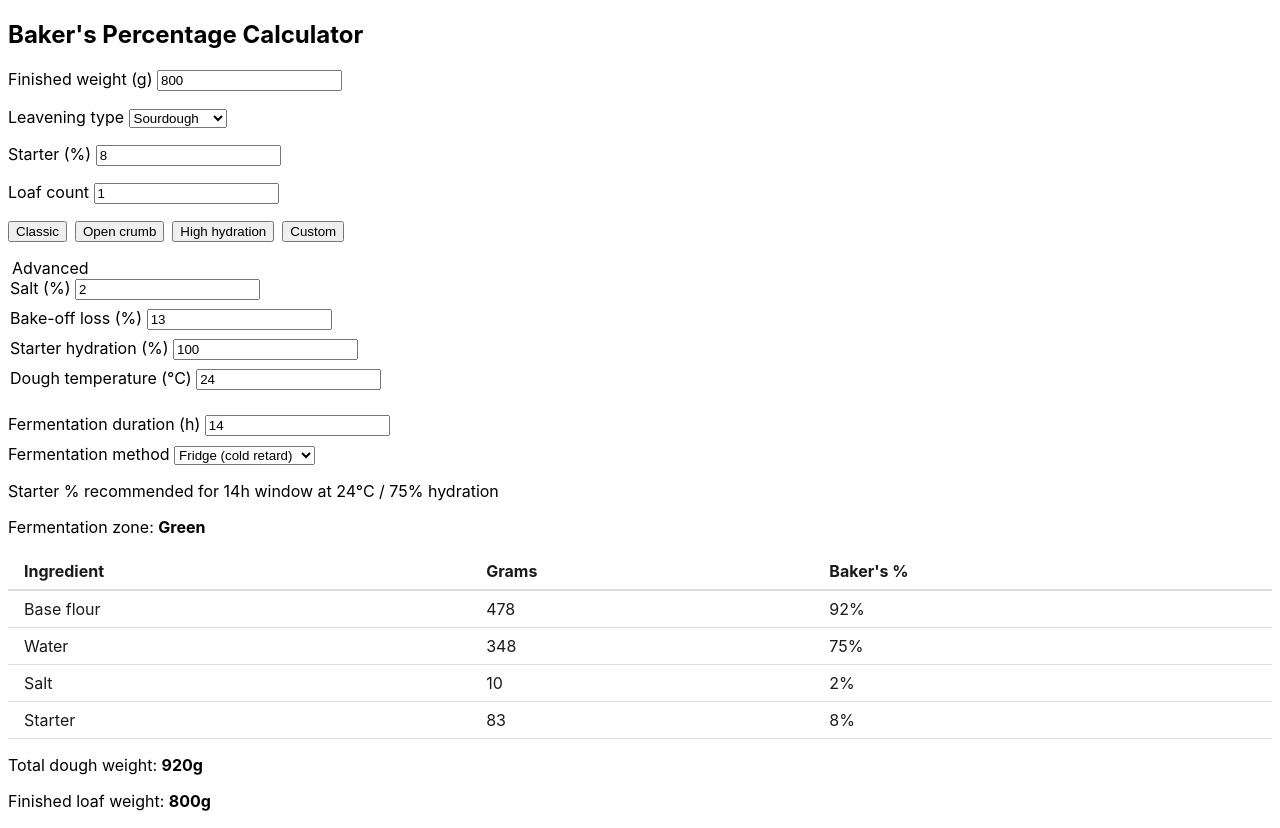
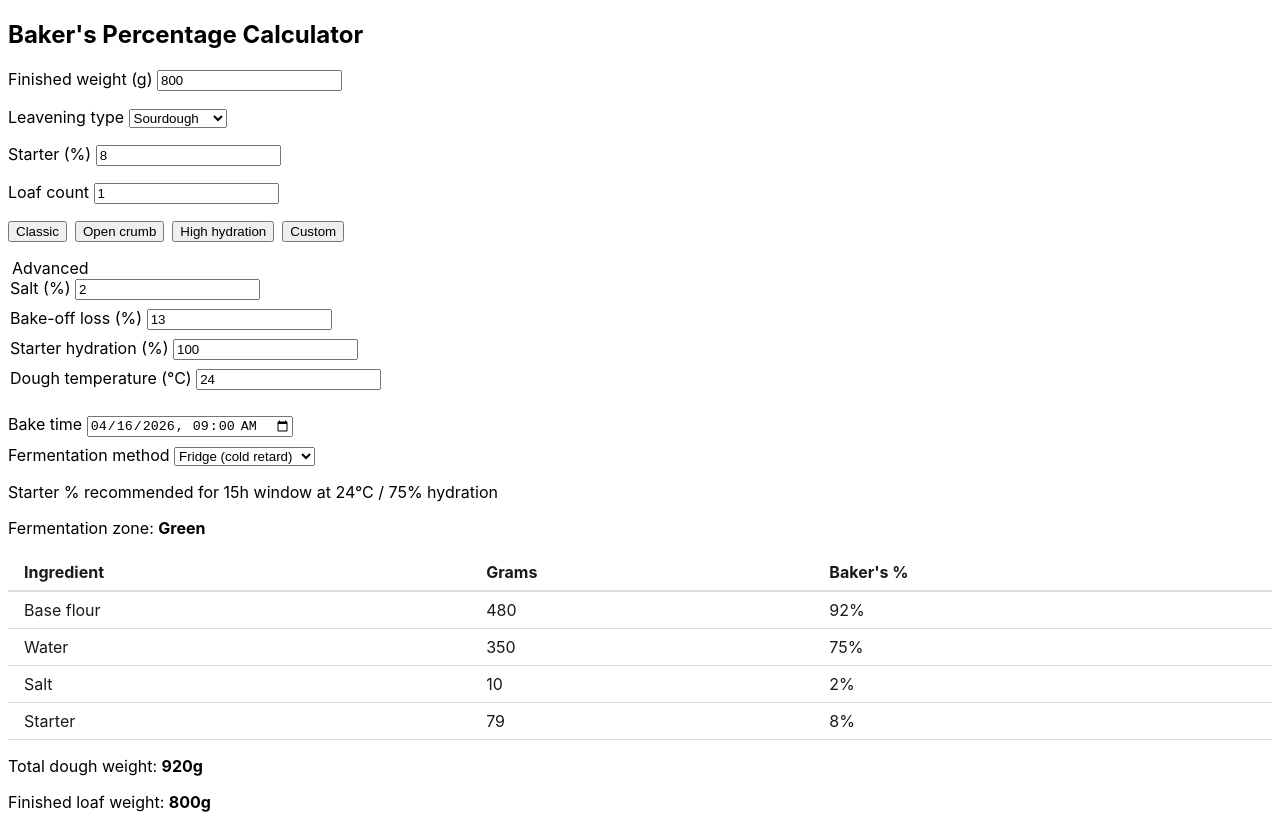
Before and after one commit to nymann/bakers-percentage, a React (Vite) app: page / in a window 1280 px wide. Built offline with nearby package versions, Linux system fonts and the light colour scheme.

Commit message:
Implement story 06 scenario 07: bake time datetime picker
useBakeTime hook derives duration from current time to bake time
(defaults to tomorrow 09:00). Datetime picker replaces manual
duration input when auto-recommend flag is on.

```diff
--- a/src/adapters/driving/RecipeCalculator.tsx
+++ b/src/adapters/driving/RecipeCalculator.tsx
@@ -2,6 +2,7 @@ import { useEffect, useRef, useState } from 'react'
 import { useRecipeCalculator } from '../../application/use-cases/useRecipeCalculator'
 import { useFermentationZone } from '../../application/use-cases/useFermentationZone'
 import { useStarterRecommendation } from '../../application/use-cases/useStarterRecommendation'
+import { useBakeTime } from '../../application/use-cases/useBakeTime'
 import type { YeastType } from '../../domain/Recipe'
 import type { LeavingType } from '../../domain/SourdoughRecipe'
 import type { FermentationMethod } from '../../domain/StarterRecommendation'
@@ -20,6 +21,15 @@ import { tokens } from '../../design-system/tokens'
 
 function formatPercentage(value: number): string {
   return `${Math.round(value * 100)}%`
+}
+
+function formatDatetimeLocal(date: Date): string {
+  const y = date.getFullYear()
+  const m = String(date.getMonth() + 1).padStart(2, '0')
+  const d = String(date.getDate()).padStart(2, '0')
+  const h = String(date.getHours()).padStart(2, '0')
+  const min = String(date.getMinutes()).padStart(2, '0')
+  return `${y}-${m}-${d}T${h}:${min}`
 }
 
 function formatRangeValue(value: number, unit: string): string {
@@ -208,15 +218,23 @@ function RecipeCalculatorView() {
   const autoRecommendEnabled = useFeatureFlag('auto-recommend-starter-percent')
 
   const fermentation = useFermentationZone(doughTemperature, hydration)
+  const bakeTime = useBakeTime()
+
+  const autoRecommendActive = autoRecommendEnabled && leavingType === 'sourdough'
+  const effectiveDuration = autoRecommendActive ? bakeTime.duration : fermentation.duration
+
+  useEffect(() => {
+    if (autoRecommendActive) {
+      fermentation.changeFermentationDuration(bakeTime.duration)
+    }
+  }, [autoRecommendActive, bakeTime.duration, fermentation.changeFermentationDuration])
 
   const recommendation = useStarterRecommendation({
-    totalHours: fermentation.duration,
+    totalHours: effectiveDuration,
     doughTempC: doughTemperature,
     hydration,
     starterHydration,
   })
-
-  const autoRecommendActive = autoRecommendEnabled && leavingType === 'sourdough'
 
   useEffect(() => {
     if (autoRecommendActive) {
@@ -414,6 +432,18 @@ function RecipeCalculatorView() {
 
       {fermentationZoneEnabled && leavingType === 'sourdough' && (
         <div style={{ marginBottom: tokens.spacing.md }}>
+          {autoRecommendActive ? (
+            <div style={{ marginBottom: tokens.spacing.sm }}>
+              <label>
+                Bake time{' '}
+                <input
+                  type="datetime-local"
+                  value={formatDatetimeLocal(bakeTime.bakeTime)}
+                  onChange={(e) => bakeTime.changeBakeTime(new Date(e.target.value))}
+                />
+              </label>
+            </div>
+          ) : (
             <div style={{ marginBottom: tokens.spacing.sm }}>
               <label>
                 Fermentation duration (h){' '}
@@ -426,6 +456,7 @@ function RecipeCalculatorView() {
               </label>
               {validationEnabled && <ClampNote result={fermentation.clampNote} />}
             </div>
+          )}
           {autoRecommendActive && (
             <>
               <div style={{ marginBottom: tokens.spacing.sm }}>
@@ -443,7 +474,7 @@ function RecipeCalculatorView() {
               <p role="note">
                 {recommendation.isOverridden
                   ? `Manual override (recommended: ${Math.round(recommendation.recommendedPercent * 100)}%)`
-                  : `Starter % recommended for ${fermentation.duration}h window at ${doughTemperature}°C / ${Math.round(hydration * 100)}% hydration`}
+                  : `Starter % recommended for ${effectiveDuration}h window at ${doughTemperature}°C / ${Math.round(hydration * 100)}% hydration`}
               </p>
               {recommendation.hasAnyOverride && (
                 <button
--- /dev/null
+++ b/src/application/use-cases/useBakeTime.ts
@@ -0,0 +1,25 @@
+import { useCallback, useMemo, useState } from 'react'
+import { FERMENTATION_DURATION_RANGE } from '../../domain/InputRanges'
+
+function defaultBakeTime(now: Date): Date {
+  const tomorrow = new Date(now)
+  tomorrow.setDate(tomorrow.getDate() + 1)
+  tomorrow.setHours(9, 0, 0, 0)
+  return tomorrow
+}
+
+export function useBakeTime(nowFn: () => Date = () => new Date()) {
+  const now = useMemo(nowFn, [])
+  const [bakeTime, setBakeTime] = useState(() => defaultBakeTime(now))
+
+  const duration = useMemo(() => {
+    const hours = (bakeTime.getTime() - now.getTime()) / (1000 * 60 * 60)
+    return Math.max(FERMENTATION_DURATION_RANGE.min, Math.round(hours))
+  }, [bakeTime, now])
+
+  const changeBakeTime = useCallback((time: Date) => {
+    setBakeTime(time)
+  }, [])
+
+  return { bakeTime, duration, changeBakeTime }
+}
```
Also changed, not shown: 2 other files (tests, documents, lock files or other folders). Lines whose indentation alone changed are shown as unchanged.
